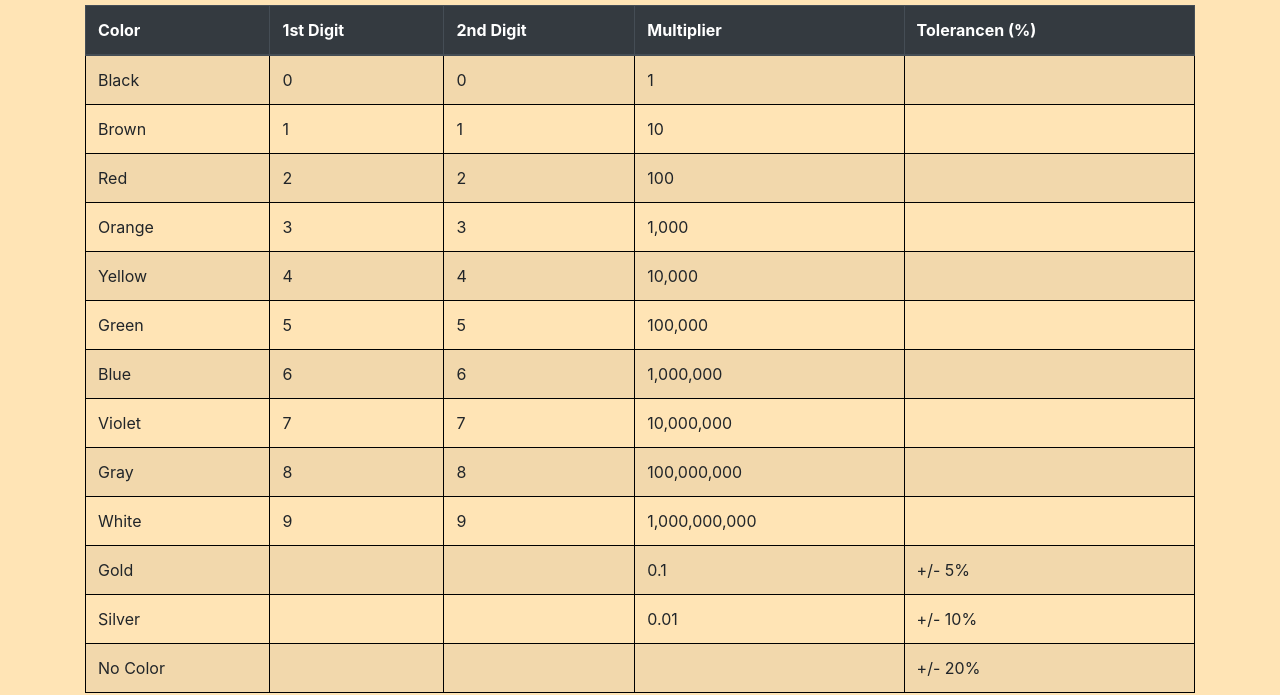
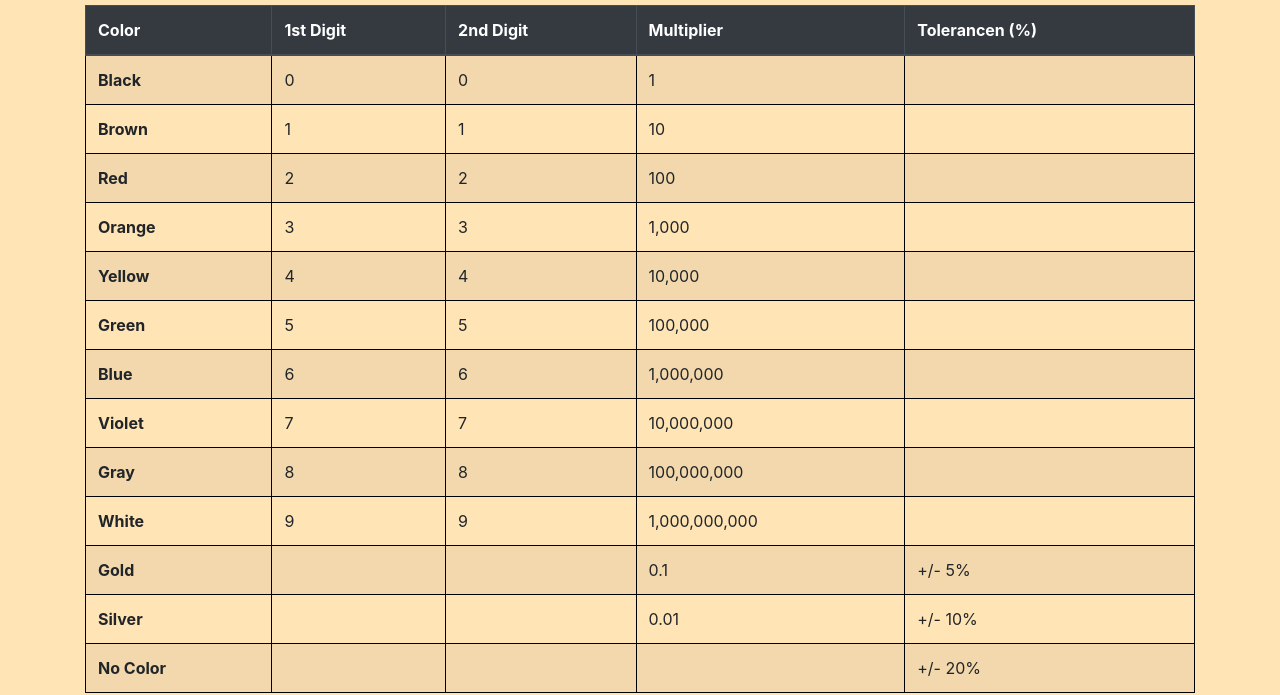
Before and after one commit to varlackc/ElectricalApplicationDev, a plain HTML site: page Resistors.html in a window 1280 px wide. Shown: the part 145-840 px from the top of the page. Drawn offline with Linux system fonts and the light colour scheme.

Commit message:
Update Resistors.html

```diff
--- a/Resistors.html
+++ b/Resistors.html
@@ -64,91 +64,91 @@
             </thead>
             <tbody>
                 <tr>
-                    <td>Black</td>
+                    <td><strong>Black</strong></td>
                     <td>0</td>
                     <td>0</td>
                     <td>1</td>
                     <td></td>
                 </tr>
                 <tr>
-                    <td>Brown</td>
+                    <td><strong>Brown</strong></td>
                     <td>1</td>
                     <td>1</td>
                     <td>10</td>
                     <td></td>
                 </tr>
                 <tr>
-                    <td>Red</td>
+                    <td><strong>Red</strong></td>
                     <td>2</td>
                     <td>2</td>
                     <td>100</td>
                     <td></td>
                 </tr>
                 <tr>
-                    <td>Orange</td>
+                    <td><strong>Orange</strong></td>
                     <td>3</td>
                     <td>3</td>
                     <td>1,000</td>
                     <td></td>
                 </tr>
                 <tr>
-                    <td>Yellow</td>
+                    <td><strong>Yellow</strong></td>
                     <td>4</td>
                     <td>4</td>
                     <td>10,000</td>
                     <td></td>
                 </tr>
                 <tr>
-                    <td>Green</td>
+                    <td><strong>Green</strong></td>
                     <td>5</td>
                     <td>5</td>
                     <td>100,000</td>
                     <td></td>
                 </tr>
                 <tr>
-                    <td>Blue</td>
+                    <td><strong>Blue</strong></td>
                     <td>6</td>
                     <td>6</td>
                     <td>1,000,000</td>
                     <td></td>
                 </tr>
                 <tr>
-                    <td>Violet</td>
+                    <td><strong>Violet</strong></td>
                     <td>7</td>
                     <td>7</td>
                     <td>10,000,000</td>
                     <td></td>
                 </tr>
                 <tr>
-                    <td>Gray</td>
+                    <td><strong>Gray</strong></td>
                     <td>8</td>
                     <td>8</td>
                     <td>100,000,000</td>
                     <td></td>
                 </tr>
                 <tr>
-                    <td>White</td>
+                    <td><strong>White</strong></td>
                     <td>9</td>
                     <td>9</td>
                     <td>1,000,000,000</td>
                     <td></td>
                 </tr>
                 <tr>
-                    <td>Gold</td>
+                    <td><strong>Gold</strong></td>
                     <td></td>
                     <td></td>
                     <td>0.1</td>
                     <td>+/- 5%</td>
                 </tr>
                 <tr>
-                    <td>Silver</td>
+                    <td><strong>Silver</strong></td>
                     <td></td>
                     <td></td>
                     <td>0.01</td>
                     <td>+/- 10%</td>
                 </tr>
                 <tr>
-                    <td>No Color</td>
+                    <td><strong>No Color</strong></td>
                     <td></td>
                     <td></td>
                     <td></td>
@@ -162,6 +162,9 @@
     <br/><br/>
 
     <h3>Resistor values (5% tolerance) ohms</h3>
+    <div class="container">
+        <div class="row">
+            <div class="col-md-12">
     <table  class="table  table-inverse  table-striped  table-hover">
         <thead class="thead-dark ">
             <tr>
@@ -264,6 +267,9 @@
             </tr>
         </tbody>
     </table>
+    </div>
+    </div>
+    </div>
     <br/><br/>
     <div class="CenterObject">
         <center>
```
